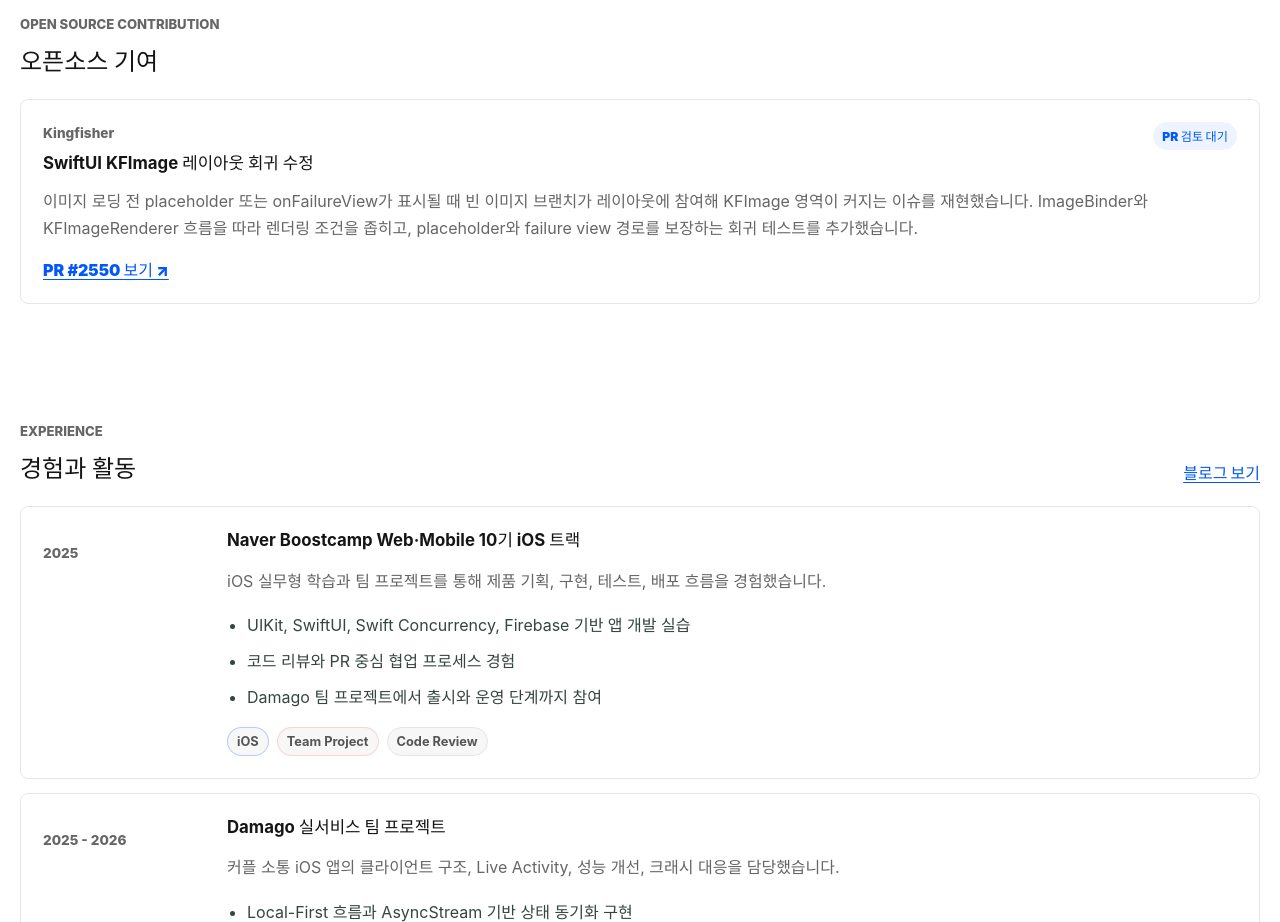
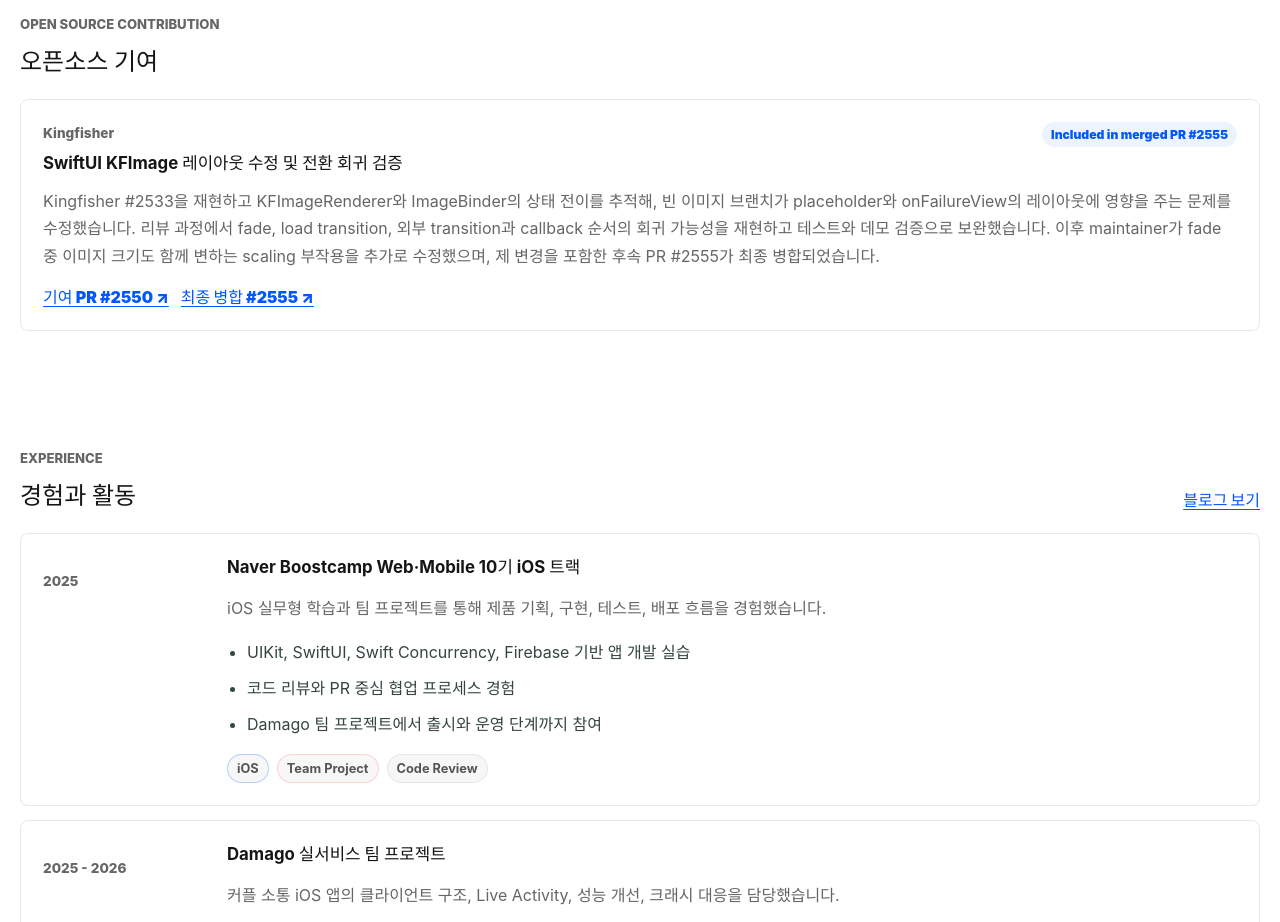
Before and after one commit to wodud1107/portfolio, a Vue app: page / in a window 1280 px wide. Shown: the part 4080-5002 px from the top of the page. Built offline with nearby package versions, Linux system fonts and the light colour scheme.

Commit message:
feat: 오픈소스 기여 머지 반영

```diff
--- a/src/components/OpenSourceContributionSection.vue
+++ b/src/components/OpenSourceContributionSection.vue
@@ -22,9 +22,20 @@
         <span class="status-pill">{{ contribution.status }}</span>
       </div>
       <p>{{ contribution.summary }}</p>
-      <a class="text-link" :href="contribution.href" target="_blank" rel="noreferrer">
-        PR #2550 보기 ↗
-      </a>
+      <div class="open-source-links">
+        <a class="text-link" :href="contribution.href" target="_blank" rel="noreferrer">
+          기여 PR #2550 ↗
+        </a>
+        <a
+          v-if="contribution.mergeHref"
+          class="text-link"
+          :href="contribution.mergeHref"
+          target="_blank"
+          rel="noreferrer"
+        >
+          최종 병합 #2555 ↗
+        </a>
+      </div>
     </article>
   </section>
 </template>
--- a/src/data/openSourceContributions.ts
+++ b/src/data/openSourceContributions.ts
@@ -5,17 +5,19 @@
   summary: string;
   printSummary: string;
   href: string;
+  mergeHref?: string;
 }
 
 export const openSourceContributions: OpenSourceContribution[] = [
   {
-    project: 'Kingfisher',
-    title: 'SwiftUI KFImage 레이아웃 회귀 수정',
-    status: 'PR 검토 대기',
+    project: "Kingfisher",
+    title: "SwiftUI KFImage 레이아웃 수정 및 전환 회귀 검증",
+    status: "Included in merged PR #2555",
     summary:
-      '이미지 로딩 전 placeholder 또는 onFailureView가 표시될 때 빈 이미지 브랜치가 레이아웃에 참여해 KFImage 영역이 커지는 이슈를 재현했습니다. ImageBinder와 KFImageRenderer 흐름을 따라 렌더링 조건을 좁히고, placeholder와 failure view 경로를 보장하는 회귀 테스트를 추가했습니다.',
+      "Kingfisher #2533을 재현하고 KFImageRenderer와 ImageBinder의 상태 전이를 추적해, 빈 이미지 브랜치가 placeholder와 onFailureView의 레이아웃에 영향을 주는 문제를 수정했습니다. 리뷰 과정에서 fade, load transition, 외부 transition과 callback 순서의 회귀 가능성을 재현하고 테스트와 데모 검증으로 보완했습니다. 이후 maintainer가 fade 중 이미지 크기도 함께 변하는 scaling 부작용을 추가로 수정했으며, 제 변경을 포함한 후속 PR #2555가 최종 병합되었습니다.",
     printSummary:
-      '#2533 SwiftUI 레이아웃 버그를 재현해 KFImageRenderer의 렌더링 조건을 보완하고, placeholder와 onFailureView 회귀 테스트를 추가했습니다.',
-    href: 'https://github.com/onevcat/Kingfisher/pull/2550',
+      "#2533을 재현해 빈 이미지 브랜치가 placeholder·failure 레이아웃에 영향을 주는 문제를 수정했습니다. fade·load transition, 외부 transition과 callback 순서를 회귀 테스트와 데모로 검증했으며, maintainer의 scaling 보완을 포함한 후속 PR #2555에 반영되어 병합되었습니다.",
+    href: "https://github.com/onevcat/Kingfisher/pull/2550",
+    mergeHref: "https://github.com/onevcat/Kingfisher/pull/2555",
   },
 ];
--- a/src/pages/PrintPage.vue
+++ b/src/pages/PrintPage.vue
@@ -707,6 +707,7 @@
           <div class="print-open-source-title-row">
             <h3>{{ contribution.title }}</h3>
             <a :href="contribution.href">PR #2550 ↗</a>
+            <a v-if="contribution.mergeHref" :href="contribution.mergeHref">#2555 ↗</a>
           </div>
           <p>{{ contribution.printSummary }}</p>
         </div>
--- a/src/styles.css
+++ b/src/styles.css
@@ -382,6 +382,12 @@
   margin: 0;
 }
 
+.open-source-links {
+  display: flex;
+  flex-wrap: wrap;
+  gap: 12px;
+}
+
 .strength-item {
   padding: 18px;
 }
```
